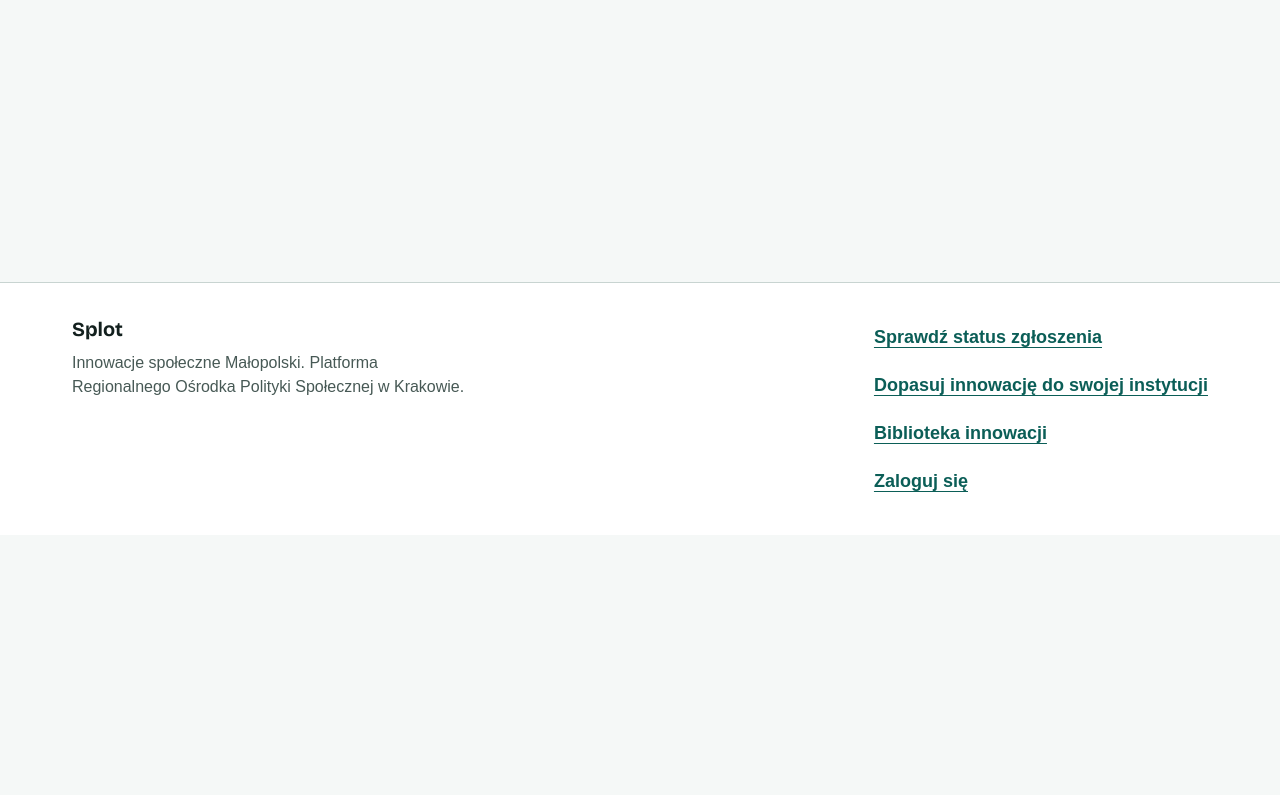
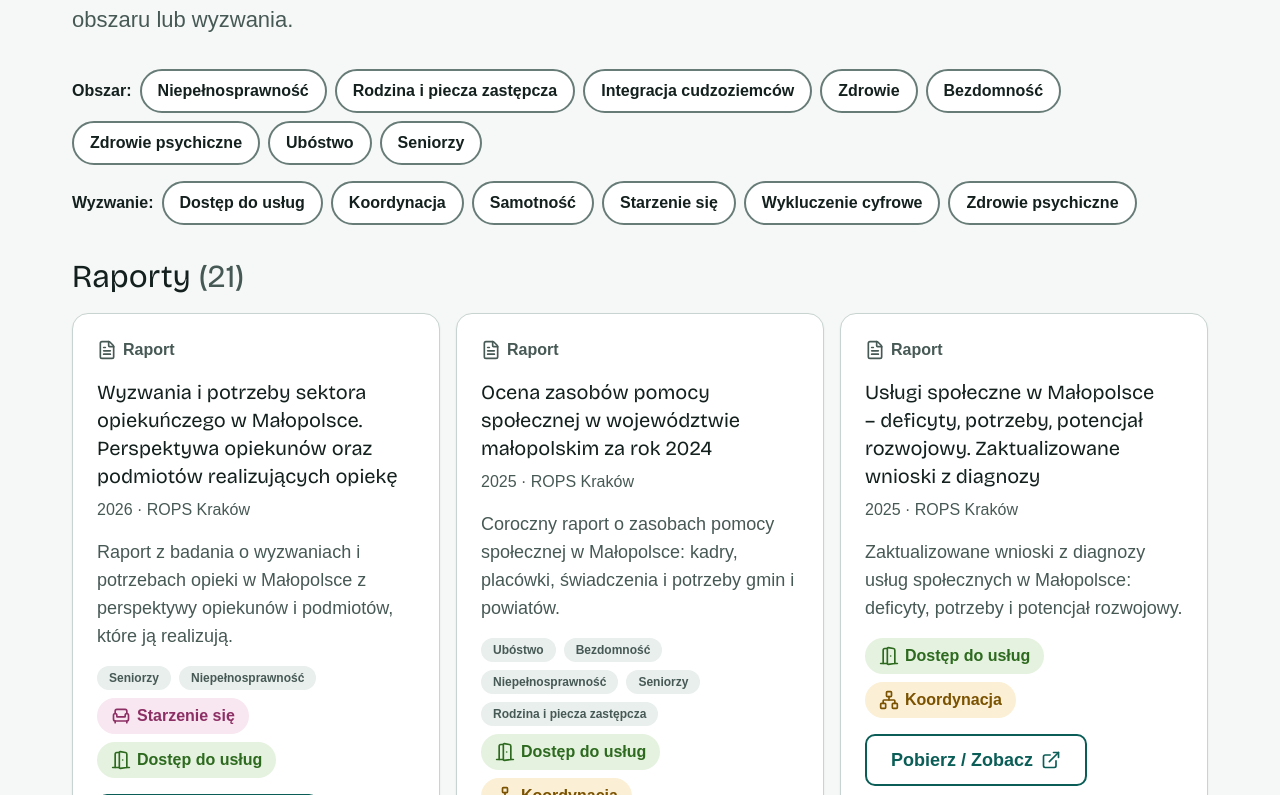
Before and after one commit to Skeletonek/hackyeah2026, a Next.js app in the folder splot/: page /resources in a window 1280 px wide. Shown: the part 265-1060 px from the top of the page. Before the commit the page ends 800 px from the top, so only its background shows below. Built offline with nearby package versions, Linux system fonts and the light colour scheme; no server answers; a web font is replaced by a local one.

Commit message:
feat(resources): SPL-40 materials page with kind grouping and area/category filters (#48)

```diff
--- /dev/null
+++ b/splot/app/(site)/resources/_components/filter-bar.tsx
@@ -0,0 +1,81 @@
+import Link from "next/link";
+import { getChallengeArea } from "@/lib/challenges/challenge-map";
+import { CHALLENGE_CATEGORY_LABELS } from "@/lib/labels";
+import { materials } from "@/lib/resources/materials";
+import { cn } from "@/lib/utils";
+
+function buildHref(params: { area?: string; category?: string }) {
+  const search = new URLSearchParams();
+  if (params.area) search.set("area", params.area);
+  if (params.category) search.set("category", params.category);
+  const qs = search.toString();
+  return qs ? `/resources?${qs}` : "/resources";
+}
+
+const FILTER_LINK_CLASS =
+  "inline-flex min-h-11 items-center gap-1.5 rounded-full border-2 px-4 text-sm font-bold transition-colors aria-pressed:border-primary aria-pressed:bg-primary aria-pressed:text-primary-foreground hover:border-foreground hover:bg-muted simple:min-h-16 simple:px-5 simple:text-simple-sm";
+
+export function FilterBar({
+  selectedArea,
+  selectedCategory,
+}: {
+  selectedArea?: string;
+  selectedCategory?: string;
+}) {
+  const areas = Array.from(new Set(materials.flatMap((m) => m.areas))).sort();
+  const categories = Array.from(new Set(materials.flatMap((m) => m.categories))).sort(
+    (a, b) => CHALLENGE_CATEGORY_LABELS[a].localeCompare(CHALLENGE_CATEGORY_LABELS[b]),
+  );
+
+  return (
+    <div className="flex flex-col gap-4">
+      {areas.length > 0 && (
+        <div className="flex flex-wrap items-center gap-2">
+          <span className="text-sm font-bold simple:text-simple-sm">Obszar:</span>
+          {areas.map((area) => {
+            const active = area === selectedArea;
+            const label = getChallengeArea(area)?.title ?? area;
+            return (
+              <Link
+                key={area}
+                href={buildHref({ area: active ? undefined : area, category: selectedCategory })}
+                aria-pressed={active}
+                className={cn(FILTER_LINK_CLASS, "border-input bg-card text-foreground")}
+              >
+                {label}
+              </Link>
+            );
+          })}
+        </div>
+      )}
+
+      {categories.length > 0 && (
+        <div className="flex flex-wrap items-center gap-2">
+          <span className="text-sm font-bold simple:text-simple-sm">Wyzwanie:</span>
+          {categories.map((category) => {
+            const active = category === selectedCategory;
+            return (
+              <Link
+                key={category}
+                href={buildHref({ area: selectedArea, category: active ? undefined : category })}
+                aria-pressed={active}
+                className={cn(FILTER_LINK_CLASS, "border-input bg-card text-foreground")}
+              >
+                {CHALLENGE_CATEGORY_LABELS[category]}
+              </Link>
+            );
+          })}
+        </div>
+      )}
+
+      {(selectedArea || selectedCategory) && (
+        <Link
+          href="/resources"
+          className="inline-flex min-h-11 items-center self-start rounded-md border-2 border-primary px-4 text-sm font-bold text-primary hover:bg-secondary simple:min-h-16 simple:px-5 simple:text-simple-sm"
+        >
+          Wyczyść filtry
+        </Link>
+      )}
+    </div>
+  );
+}
--- /dev/null
+++ b/splot/app/(site)/resources/_components/material-card.tsx
@@ -0,0 +1,87 @@
+import Link from "next/link";
+import { ExternalLink, FileText, PlaySquare, BookOpen, LayoutTemplate } from "lucide-react";
+import { CategoryBadge } from "@/components/category-badge";
+import { Button } from "@/components/ui/button";
+import { getChallengeArea } from "@/lib/challenges/challenge-map";
+import { type Material, type MaterialKind } from "@/lib/resources/materials";
+
+const KIND_ICONS: Record<MaterialKind, typeof FileText> = {
+  report: FileText,
+  guide: BookOpen,
+  canvas: LayoutTemplate,
+  video: PlaySquare,
+};
+
+const KIND_LABELS: Record<MaterialKind, string> = {
+  report: "Raport",
+  guide: "Przewodnik",
+  canvas: "Kanwa",
+  video: "Wideo",
+};
+
+export function MaterialCard({ material }: { material: Material }) {
+  const Icon = KIND_ICONS[material.kind];
+  const isExternal = material.url.startsWith("http");
+  const isVideo = material.kind === "video";
+
+  return (
+    <article
+      data-slot="material-card"
+      className="flex min-w-0 flex-col gap-4 rounded-lg border border-border bg-card p-6 text-card-foreground shadow-sm kontrast:border-2 simple:gap-6 simple:p-8"
+    >
+      <div className="flex items-start justify-between gap-3">
+        <span className="inline-flex items-center gap-1.5 text-sm font-bold text-muted-foreground simple:text-simple-sm">
+          <Icon aria-hidden className="size-5 shrink-0" strokeWidth={2} />
+          <span className="sr-only">Rodzaj: </span>
+          {KIND_LABELS[material.kind]}
+        </span>
+        {material.language && material.language !== "pl" && (
+          <span className="text-xs font-bold uppercase text-muted-foreground simple:text-simple-sm">
+            {material.language}
+          </span>
+        )}
+      </div>
+
+      <div className="flex flex-col gap-2">
+        <h3 className="text-h4 wrap-break-word simple:text-simple-h4">{material.title}</h3>
+        <p className="text-sm text-muted-foreground simple:text-simple-sm">
+          {material.year ? `${material.year} · ` : null}
+          {material.publisher}
+        </p>
+      </div>
+
+      <p className="text-muted-foreground simple:text-simple-base">{material.description}</p>
+
+      <div className="flex flex-wrap gap-2">
+        {material.areas.map((area) => {
+          const label = getChallengeArea(area)?.title ?? area;
+          return (
+            <span
+              key={area}
+              className="inline-flex items-center rounded-full bg-muted px-3 py-1 text-xs font-bold text-muted-foreground simple:px-4 simple:py-1.5 simple:text-simple-sm"
+            >
+              {label}
+            </span>
+          );
+        })}
+        {material.categories.map((category) => (
+          <CategoryBadge key={category} category={category} />
+        ))}
+      </div>
+
+      <div className="mt-auto">
+        <Button asChild variant="outline" className="simple:w-full">
+          <Link
+            href={material.url}
+            target={isExternal ? "_blank" : undefined}
+            rel={isExternal ? "noopener noreferrer" : undefined}
+          >
+            {isVideo ? "Obejrzyj" : "Pobierz / Zobacz"}
+            <span className="sr-only">: {material.title}</span>
+            <ExternalLink aria-hidden className="size-5" />
+          </Link>
+        </Button>
+      </div>
+    </article>
+  );
+}
--- /dev/null
+++ b/splot/app/(site)/resources/_components/materials-list.tsx
@@ -0,0 +1,36 @@
+import { MATERIAL_KIND_LABELS, MATERIAL_KINDS, type Material, type MaterialKind } from "@/lib/resources/materials";
+import { MaterialCard } from "./material-card";
+
+export function MaterialsList({ materials }: { materials: Material[] }) {
+  const byKind = MATERIAL_KINDS.reduce<Record<MaterialKind, Material[]>>((acc, kind) => {
+    acc[kind] = materials
+      .filter((item) => item.kind === kind)
+      .sort((a, b) => (b.year ?? 0) - (a.year ?? 0));
+    return acc;
+  }, { report: [], guide: [], canvas: [], video: [] });
+
+  return (
+    <div className="flex flex-col gap-10 simple:gap-12">
+      {MATERIAL_KINDS.map((kind) => {
+        const items = byKind[kind];
+        if (items.length === 0) return null;
+
+        return (
+          <section key={kind} aria-labelledby={`kind-heading-${kind}`} className="flex flex-col gap-4">
+            <h2 id={`kind-heading-${kind}`} className="text-h2 simple:text-simple-h2">
+              {MATERIAL_KIND_LABELS[kind]}{" "}
+              <span className="text-muted-foreground">({items.length})</span>
+            </h2>
+            <ul className="grid gap-4 sm:grid-cols-2 lg:grid-cols-3">
+              {items.map((item) => (
+                <li key={item.url}>
+                  <MaterialCard material={item} />
+                </li>
+              ))}
+            </ul>
+          </section>
+        );
+      })}
+    </div>
+  );
+}
--- a/splot/app/(site)/resources/page.tsx
+++ b/splot/app/(site)/resources/page.tsx
@@ -1,10 +1,57 @@
 import type { Metadata } from "next";
-import { RouteStub } from "@/components/route-stub";
+import { areaKey, challengeCategoryEnum, materials } from "@/lib/resources/materials";
+import { FilterBar } from "./_components/filter-bar";
+import { MaterialsList } from "./_components/materials-list";
 
 const TITLE = "Materiały";
 
 export const metadata: Metadata = { title: TITLE };
 
-export default function Page() {
-  return <RouteStub title={TITLE} />;
+function first(value: string | string[] | undefined) {
+  return Array.isArray(value) ? value[0] : value;
 }
+
+export default async function ResourcesPage({
+  searchParams,
+}: {
+  searchParams: Promise<{ [key: string]: string | string[] | undefined }>;
+}) {
+  const params = await searchParams;
+  const areaParam = first(params.area);
+  const categoryParam = first(params.category);
+
+  const areaParse = areaParam ? areaKey.safeParse(areaParam) : null;
+  const categoryParse = categoryParam ? challengeCategoryEnum.safeParse(categoryParam) : null;
+  const selectedArea = areaParse?.success ? areaParse.data : undefined;
+  const selectedCategory = categoryParse?.success ? categoryParse.data : undefined;
+
+  const filteredMaterials = materials.filter((item) => {
+    if (selectedArea && !item.areas.includes(selectedArea)) return false;
+    if (selectedCategory && !item.categories.includes(selectedCategory)) return false;
+    return true;
+  });
+
+  return (
+    <main
+      id="main-content"
+      className="mx-auto flex w-full max-w-[1200px] flex-col gap-8 px-4 py-10 sm:px-8"
+    >
+      <div className="flex max-w-[68ch] flex-col gap-3">
+        <h1 className="text-h1 simple:text-simple-h1">{TITLE}</h1>
+        <p className="text-lead text-muted-foreground simple:text-simple-lead">
+          Raporty, przewodniki, kanwy i filmy ROPS Kraków. Przefiltruj według obszaru lub wyzwania.
+        </p>
+      </div>
+
+      <FilterBar selectedArea={selectedArea} selectedCategory={selectedCategory} />
+
+      {filteredMaterials.length === 0 ? (
+        <p className="text-lead text-muted-foreground simple:text-simple-lead">
+          Brak materiałów dla wybranych filtrów.
+        </p>
+      ) : (
+        <MaterialsList materials={filteredMaterials} />
+      )}
+    </main>
+  );
+}
--- a/splot/lib/resources/materials.ts
+++ b/splot/lib/resources/materials.ts
@@ -10,7 +10,7 @@ import { Constants } from "@/lib/supabase/database.types";
 
 export const MATERIAL_KINDS = ["report", "guide", "canvas", "video"] as const;
 
-const areaKey = z.enum([
+export const areaKey = z.enum([
   "family_foster_care",
   "homelessness",
   "disability",
@@ -21,6 +21,8 @@ const areaKey = z.enum([
   "seniors",
 ]);
 
+export const challengeCategoryEnum = z.enum(Constants.public.Enums.challenge_category);
+
 const material = z.object({
   kind: z.enum(MATERIAL_KINDS),
   title: z.string().min(1),
@@ -30,7 +32,7 @@ const material = z.object({
   description: z.string().min(1),
   /** Mapa Wyzwań Społecznych area keys (data/challenge-map.json). */
   areas: z.array(areaKey),
-  categories: z.array(z.enum(Constants.public.Enums.challenge_category)),
+  categories: z.array(challengeCategoryEnum),
   /** Videos only: the innovation the film is about. */
   innovation_slug: z.string().optional(),
   /** Set when the material is not in Polish. */
```
